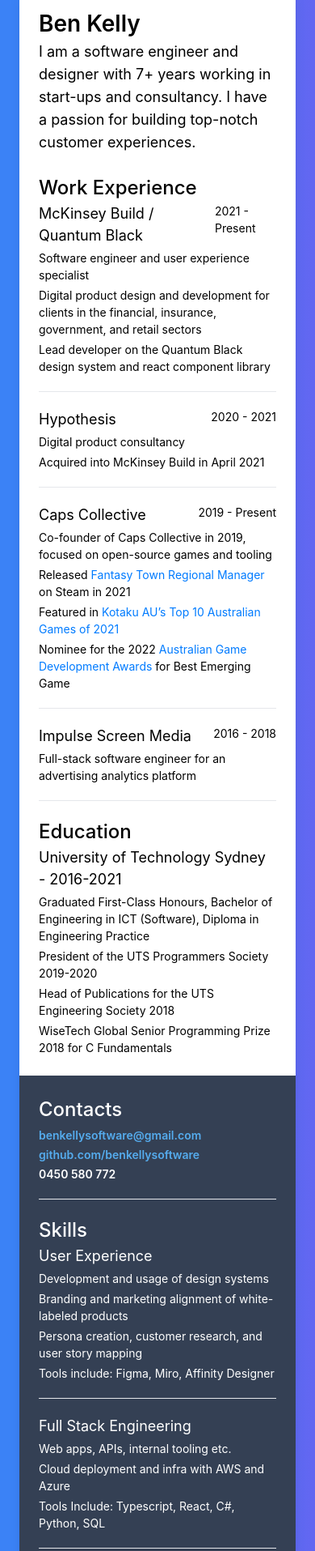
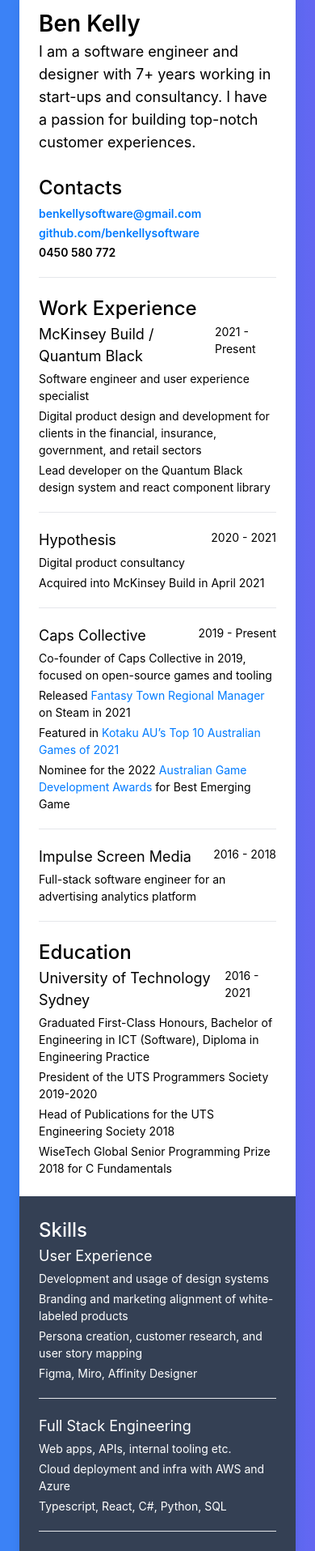
Before and after one commit to BenKellySoftware/benkellysoftware.github.io, a React (Vite) app: page / in a window 390 px wide. Shown: the part 40-1955 px from the top of the page at 81% size. Built offline with nearby package versions, Linux system fonts and the light colour scheme.

Commit message:
mobile styling

```diff
--- a/src/app.tsx
+++ b/src/app.tsx
@@ -1,6 +1,23 @@
 function App() {
+  const contacts = (
+    <div className="contacts">
+      <h2>Contacts</h2>
+      <ul className="text-sm font-semibold">
+        <li>
+          <a href={links.email} target="_blank">benkellysoftware@gmail.com</a>
+        </li>
+        <li>
+          <a href={links.github}>github.com/benkellysoftware</a>
+        </li>
+        <li>0450 580 772</li>
+      </ul>
+      <hr/>
+    </div>
+  )
+
   return (
-    <div className="w-screen animated-background bg-gradient-to-r from-blue-500 via-blue-500 to-indigo-500 overflow-y-scroll p-lg flex flex-col justify-center min-h-screen items-center">
+    <div
+      className="w-screen animated-background bg-gradient-to-r from-blue-500 via-blue-500 to-indigo-500 overflow-y-scroll p-lg flex flex-col justify-center min-h-screen items-center">
       {/*<div className="md:w-[860px] w-full p-lg text-xl">Hi I'm</div>*/}
       <div className="bg-white shadow-lg flex flex-col text-primary md:w-[860px] w-full md:aspect-a4">
         <div className="md:grid grid-cols-5 flex-grow">
@@ -11,6 +28,9 @@
                 I am a software engineer and designer with 7+ years working in start-ups and consultancy. I have a
                 passion for building top-notch customer experiences.
               </div>
+            </div>
+            <div className="md:hidden">
+              {contacts}
             </div>
             <div className="work-experience">
               <h2>Work Experience</h2>
@@ -59,7 +79,10 @@
             <hr/>
             <div className="education">
               <h2>Education</h2>
-              <h3>University of Technology Sydney - 2016-2021</h3>
+              <div className="flex justify-between">
+                <h3>University of Technology Sydney</h3>
+                <span>2016 - 2021</span>
+              </div>
               <ul>
                 <li>
                   Graduated First-Class Honours, Bachelor of Engineering in ICT (Software), Diploma in Engineering
@@ -72,19 +95,9 @@
             </div>
           </div>
           <div className="sidebar col-span-2 bg-sidebar text-white p-lg">
-            <div className="contacts">
-              <h2>Contacts</h2>
-              <ul className="text-sm font-semibold">
-                <li>
-                  <a href={links.email} target="_blank">benkellysoftware@gmail.com</a>
-                </li>
-                <li>
-                  <a href={links.github}>github.com/benkellysoftware</a>
-                </li>
-                <li>0450 580 772</li>
-              </ul>
+            <div className="hidden md:block">
+              {contacts}
             </div>
-            <hr />
             <div className="skills">
               <h2>Skills</h2>
               <h3>User Experience</h3>
@@ -92,33 +105,33 @@
                 <li>Development and usage of design systems</li>
                 <li>Branding and marketing alignment of white-labeled products</li>
                 <li>Persona creation, customer research, and user story mapping</li>
-                <li>Tools include: Figma, Miro, Affinity Designer</li>
+                <li>Figma, Miro, Affinity Designer</li>
               </ul>
-              <hr />
+              <hr/>
               <h3>Full Stack Engineering</h3>
               <ul>
                 <li>Web apps, APIs, internal tooling etc.</li>
                 <li>Cloud deployment and infra with AWS and Azure</li>
-                <li>Tools Include: Typescript, React, C#, Python, SQL</li>
+                <li>Typescript, React, C#, Python, SQL</li>
               </ul>
-              <hr />
-              <h3>Analytics and data visualisation</h3>
+              <hr/>
+              <h3>Analytics and Data Visualisation</h3>
               <ul>
                 <li>Experience building multiple projects with data analytics dashboards</li>
                 <li>Creation of bespoke charts and mapping software</li>
-                <li>PowerBI, D3, Highcharts, ArcGIS etc.</li>
+                <li>PowerBI, D3, Highcharts, ArcGIS</li>
               </ul>
-              <hr />
-              <h3>Agile project management</h3>
+              <hr/>
+              <h3>Agile Project Management</h3>
               <ul>
                 <li>Facilitation of agile ceremonies such as retros, backlog refinement, stand-ups etc.</li>
                 <li>Management of project management tools e.g. Jira, Azure Dev-ops, Github Projects etc.</li>
               </ul>
-              <hr />
+              <hr/>
               <h3>Game Engines and 3D Software</h3>
               <ul>
-                <li>Development of multiple projects and games in Unity, Unreal, and Godot</li>
-                <li>Development of edutainment and logistics software in Unity</li>
+                <li>Development of multiple games, educational, and logistics software</li>
+                <li>Unity, Unreal, and Godot</li>
               </ul>
             </div>
           </div>
```
